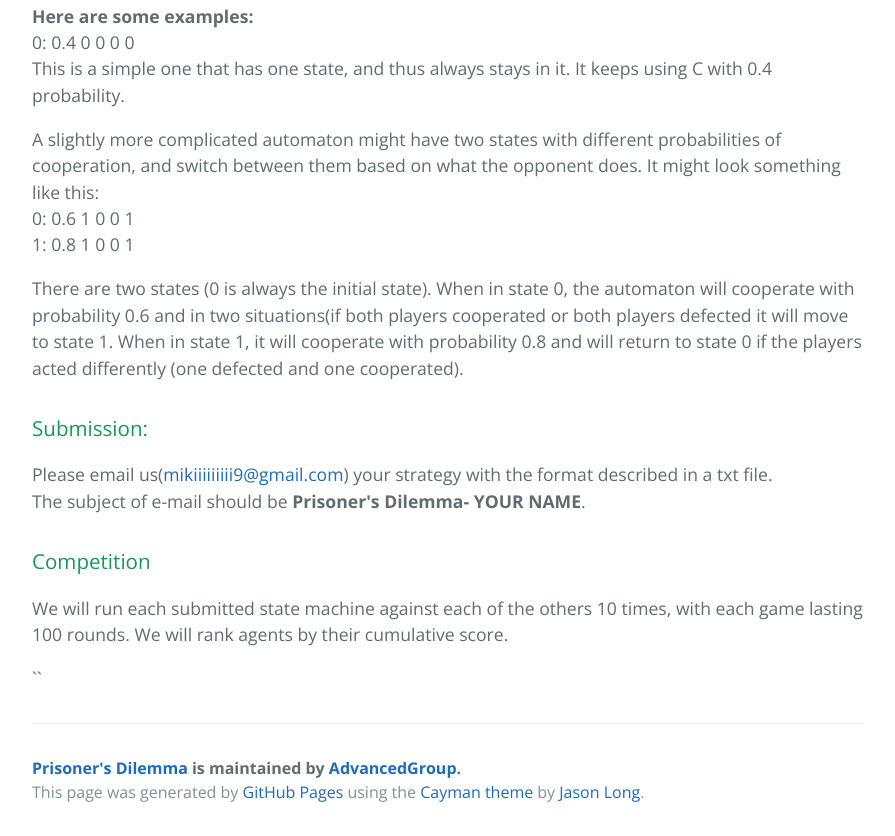
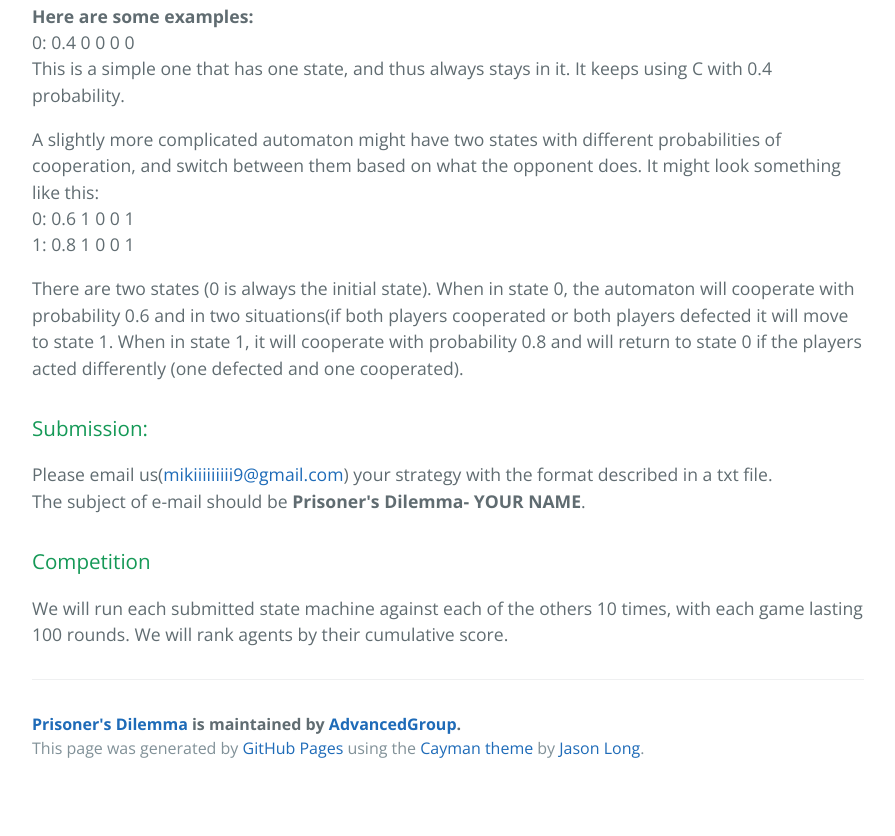
Before and after one commit to AdvancedGroup/ElectiveHW3, a plain HTML site: page index.html in a window 1280 px wide. Shown: the part 2032-2868 px from the top of the page, without its empty margins (192-1087 px from the left). After the commit the page ends 2824 px from the top, so only its background shows below. Drawn offline with nearby package versions, Linux system fonts and the light colour scheme.

Commit message:
Update index.html

```diff
--- a/index.html
+++ b/index.html
@@ -104,7 +104,6 @@ The subject of e-mail should be <strong>Prisoner's Dilemma- YOUR NAME</strong>.
 
 <p>We will run each submitted state machine against each of the others 10 times, with each game lasting 100 rounds. We will rank agents by their cumulative score.  </p>
 
-<p>``</p>
 
       <footer class="site-footer">
         <span class="site-footer-owner"><a href="https://github.com/AdvancedGroup/ElectiveHW3">Prisoner&#39;s Dilemma</a> is maintained by <a href="https://github.com/AdvancedGroup">AdvancedGroup</a>.</span>
```
